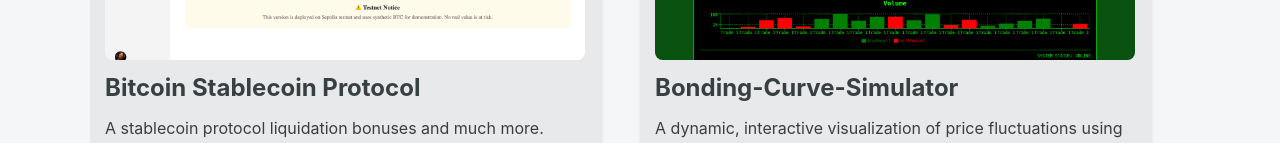
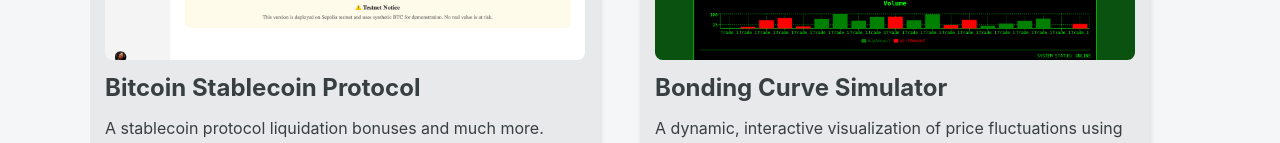
Before and after one commit to trev-sykes/portfolio, a React (Vite) app: page /projects in a window 1280 px wide. Shown: the part 792-935 px from the top of the page. Built offline with nearby package versions, Linux system fonts and the light colour scheme.

Commit message:
factor - title namimg convention.

```diff
--- a/src/components/projects/project/BondingCurve.ts
+++ b/src/components/projects/project/BondingCurve.ts
@@ -4,7 +4,7 @@ import img from '../../../assets/bonding_curve.png'
 import gif from "../../../assets/tokenizedAssetSimulator.gif"
 // Example implementation
 const bondingCurveSimulator: FullProject = {
-    title: 'Bonding-Curve-Simulator',
+    title: 'Bonding Curve Simulator',
     shortDescription: 'Interactive visualization of tokenomics and market behavior using bonding curves',
     description: 'A dynamic, interactive visualization of price fluctuations using a Bonding Curve algorithm.',
     date: {
--- a/src/components/projects/project/landingTemplate.ts
+++ b/src/components/projects/project/landingTemplate.ts
@@ -4,7 +4,7 @@ import img from '../../../assets/landing_template.png'
 import gif from "../../../assets/landingPage.gif"
 
 const landingTemplate: FullProject = {
-    title: 'Landing-Template',
+    title: 'Landing Template',
     shortDescription: 'Modern, animated landing page template for small businesses',
     description: 'A versatile landing page template featuring smooth CSS transitions and dynamic animations.',
     date: {
--- a/src/components/projects/project/peerLink.ts
+++ b/src/components/projects/project/peerLink.ts
@@ -4,7 +4,7 @@ import img from '../../../assets/peer-link.png'
 import gif from "../../../assets/peerlink.gif"
 
 const peerLink: FullProject = {
-    title: 'Peer-Link',
+    title: 'Peer Link',
     shortDescription: 'Decentralized social network built on Ethereum blockchain',
     description: 'PeerLink is a social-graph allowing users with a web3 wallet to sign up and connect.',
     date: {
--- a/src/components/projects/project/rollSixWin.ts
+++ b/src/components/projects/project/rollSixWin.ts
@@ -4,7 +4,7 @@ import img from '../../../assets/roll_six_win.png'
 import gif from "../../../assets/rollSixWin.gif"
 
 const rollSixWin: FullProject = {
-  title: 'Roll-Six-Win',
+  title: 'Roll Six Win',
   shortDescription: 'Decentralized dice game with provably fair gameplay on Polygon',
   description: 'A blockchain-based dice game built on the Polygon network that utilizes Chainlink VRF for verifiable randomness.',
   date: {
```
